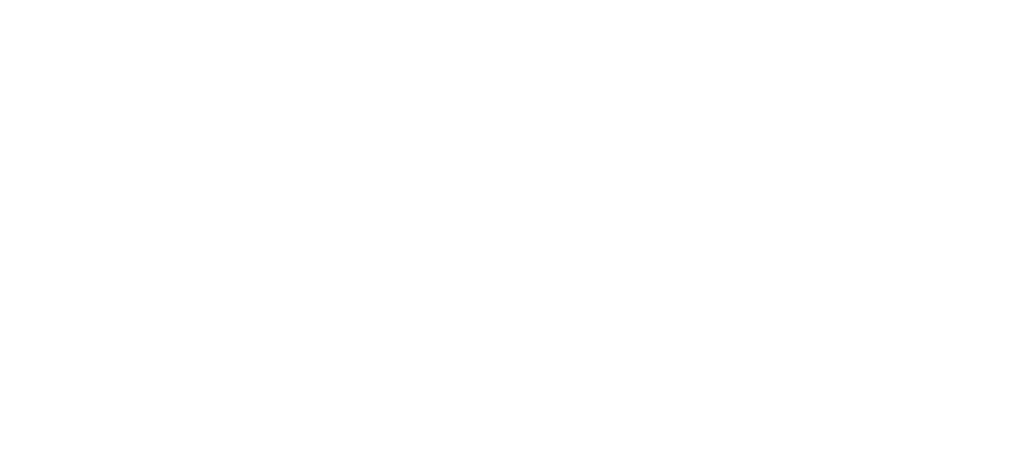
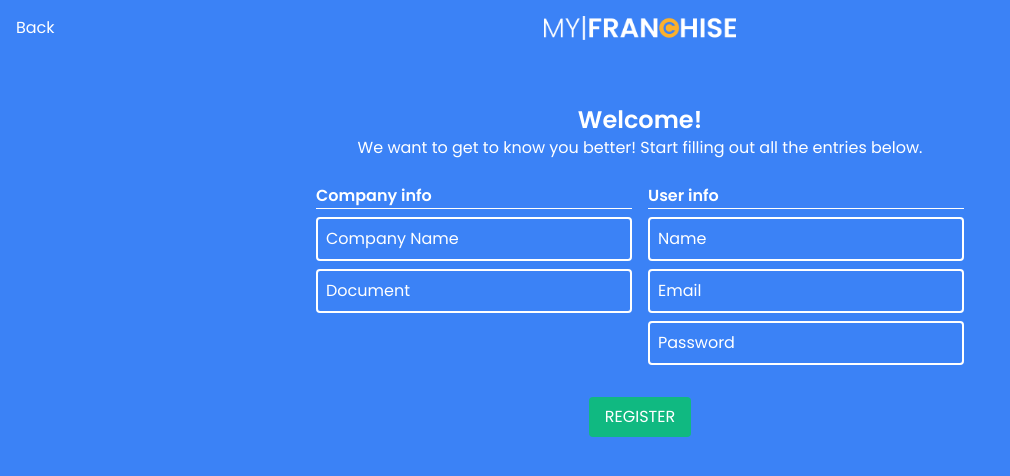
Before and after one commit to JohnVidal77/my-franchise, a React (Create React App) app: page /register in a window 1280 px wide. Shown: the top 476 px of the page, without its empty margins (0-1010 px from the left). Built offline with nearby package versions, Linux system fonts and the light colour scheme.

Commit message:
register page done

```diff
--- a/src/app/Router.tsx
+++ b/src/app/Router.tsx
@@ -2,12 +2,16 @@
 import { BrowserRouter, Switch, Route, Redirect } from 'react-router-dom';
 
 import Login from '../pages/Login';
+import ForgotPassword from '../pages/ForgotPassword';
+import Register from '../pages/Register';
 
 const Router: React.FC = () => (
   <BrowserRouter>
     <Switch>
       <Route exact path="/" component={() => <Redirect to="/login" />} />
       <Route exact path="/login" component={Login} />
+      <Route exact path="/forgot-password" component={ForgotPassword} />
+      <Route exact path="/register" component={Register} />
     </Switch>
   </BrowserRouter>
 );
--- a/src/components/Button/index.tsx
+++ b/src/components/Button/index.tsx
@@ -7,7 +7,7 @@
 const Button: React.FC<IProps> = ({ label }: IProps) => {
   return (
     <button
-      className="w-auto bg-green-500 hover:bg-green-300 cursor-pointer text-white py-2 px-4 m-2 rounded"
+      className="w-auto bg-green-500 duration-200 uppercase hover:bg-green-300 cursor-pointer text-white py-2 px-4 m-2 rounded"
       type="submit"
     >
       {label}
--- a/src/components/Input/index.tsx
+++ b/src/components/Input/index.tsx
@@ -8,7 +8,7 @@
 const Input: React.FC<IProps> = ({ name, placeholder }: IProps) => {
   return (
     <input
-      className="border-white border-2 rounded mb-2 bg-transparent p-2 placeholder-white text-white focus:border-yellow-500"
+      className="w-full border-white border-2 rounded mb-2 bg-transparent p-2 placeholder-white text-white duration-200 focus:outline-none focus:border-yellow-500"
       type="text"
       id={name}
       name={name}
--- /dev/null
+++ b/src/pages/ForgotPassword/index.tsx
@@ -0,0 +1,31 @@
+import React from 'react';
+import { Link } from 'react-router-dom';
+
+import Input from '../../components/Input';
+import Button from '../../components/Button';
+
+import Logo from '../../assets/logo-orange.png';
+
+const Register: React.FC = () => {
+  return (
+    <div className="relative flex justify-center items-center bg-blue-500 h-screen w-screen">
+      <Link to="/" className="absolute top-8 left-8 text-white">
+        Back
+      </Link>
+      <div className="max-w-sm  px-1">
+        <figure className="mb-8">
+          <img src={Logo} alt="My franchise" />
+        </figure>
+        <form className="flex flex-col items-center">
+          <span className="text-center mb-4 text-white">
+            Enter your email to be able to recover your password
+          </span>
+          <Input name="email" placeholder="Email" />
+          <Button label="RECEIVE INSTRUCTIONS" />
+        </form>
+      </div>
+    </div>
+  );
+};
+
+export default Register;
--- a/src/pages/Login/index.tsx
+++ b/src/pages/Login/index.tsx
@@ -1,4 +1,6 @@
 import React from 'react';
+import { Link } from 'react-router-dom';
+
 import Button from '../../components/Button';
 import Input from '../../components/Input';
 
@@ -7,26 +9,30 @@
 const Login: React.FC = () => {
   return (
     <div className="flex justify-center items-center bg-blue-500 h-screen w-screen">
-      <div className="max-w-sm">
+      <div className="max-w-sm px-1">
         <figure className="mb-8">
           <img src={Logo} alt="My franchise" />
         </figure>
-        <form action="" className="flex flex-col items-center">
+        <form className="flex flex-col items-center">
           <Input name="email" placeholder="Email" />
           <Input name="password" placeholder="Password" />
-          <Button label="log In" />
-          <span className="text-white mb-2">
+          <Button label="LOG IN" />
+
+          <span className="text-white my-4">
             {"Don't have an account? "}
-            <a className="hover:opacity-60" href="_">
+            <Link className="duration-200 hover:opacity-60" to="/register">
               <strong>SIGN UP</strong>
-            </a>
+            </Link>
           </span>
 
-          <span className="text-white mb-2">
+          <span className="text-white">
             {'Forgot your password? '}
-            <a href="_">
+            <Link
+              className="duration-200 hover:opacity-60"
+              to="/forgot-password"
+            >
               <strong>CLICK HERE</strong>
-            </a>
+            </Link>
           </span>
         </form>
       </div>
--- /dev/null
+++ b/src/pages/Register/index.tsx
@@ -0,0 +1,53 @@
+import React from 'react';
+import { Link } from 'react-router-dom';
+
+import Input from '../../components/Input';
+import Button from '../../components/Button';
+
+import Logo from '../../assets/logo-orange.png';
+
+const Register: React.FC = () => {
+  return (
+    <div className="relative justify-center items-center bg-blue-500 min-h-screen h-full w-screen">
+      <nav className="flex top-0 left-0 right-0 justify-center p-4 mb-4">
+        <Link className="absolute top-4 left-4 text-white" to="/">
+          Back
+        </Link>
+        <figure className="mb-8 w-48">
+          <img src={Logo} alt="My franchise" />
+        </figure>
+      </nav>
+      <div className="max-w-sm md:max-w-2xl mx-auto px-1">
+        <div className="text-center text-white mb-6">
+          <h1 className="text-2xl font-semibold">Welcome!</h1>
+          <span>
+            We want to get to know you better! Start filling out all the entries
+            below.
+          </span>
+        </div>
+        <form className="flex flex-wrap flex-col md:flex-row text-white">
+          <fieldset className="md:w-1/2 md:px-2 mb-4">
+            <legend className="mb-2 border-b font-semibold border-white w-full">
+              Company info
+            </legend>
+            <Input name="companyName" placeholder="Company Name" />
+            <Input name="document" placeholder="Document" />
+          </fieldset>
+          <fieldset className="md:w-1/2 md:px-2 mb-4">
+            <legend className="mb-2 border-b font-semibold border-white w-full">
+              User info
+            </legend>
+            <Input name="name" placeholder="Name" />
+            <Input name="email" placeholder="Email" />
+            <Input name="password" placeholder="Password" />
+          </fieldset>
+          <div className="w-full mb-4 text-center">
+            <Button label="REGISTER" />
+          </div>
+        </form>
+      </div>
+    </div>
+  );
+};
+
+export default Register;
```
Also changed, not shown: 1 other file (tests, documents, lock files or other folders).
